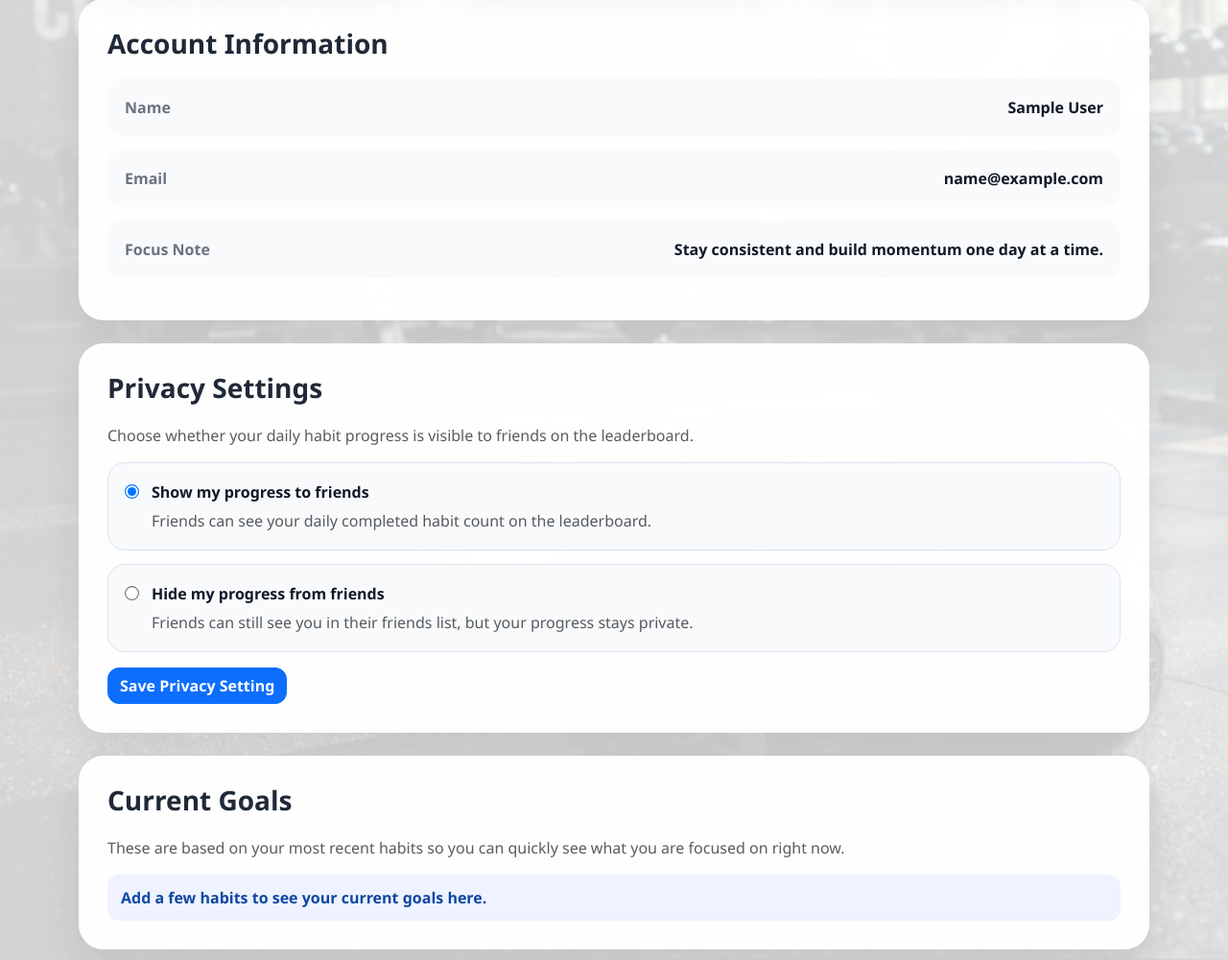
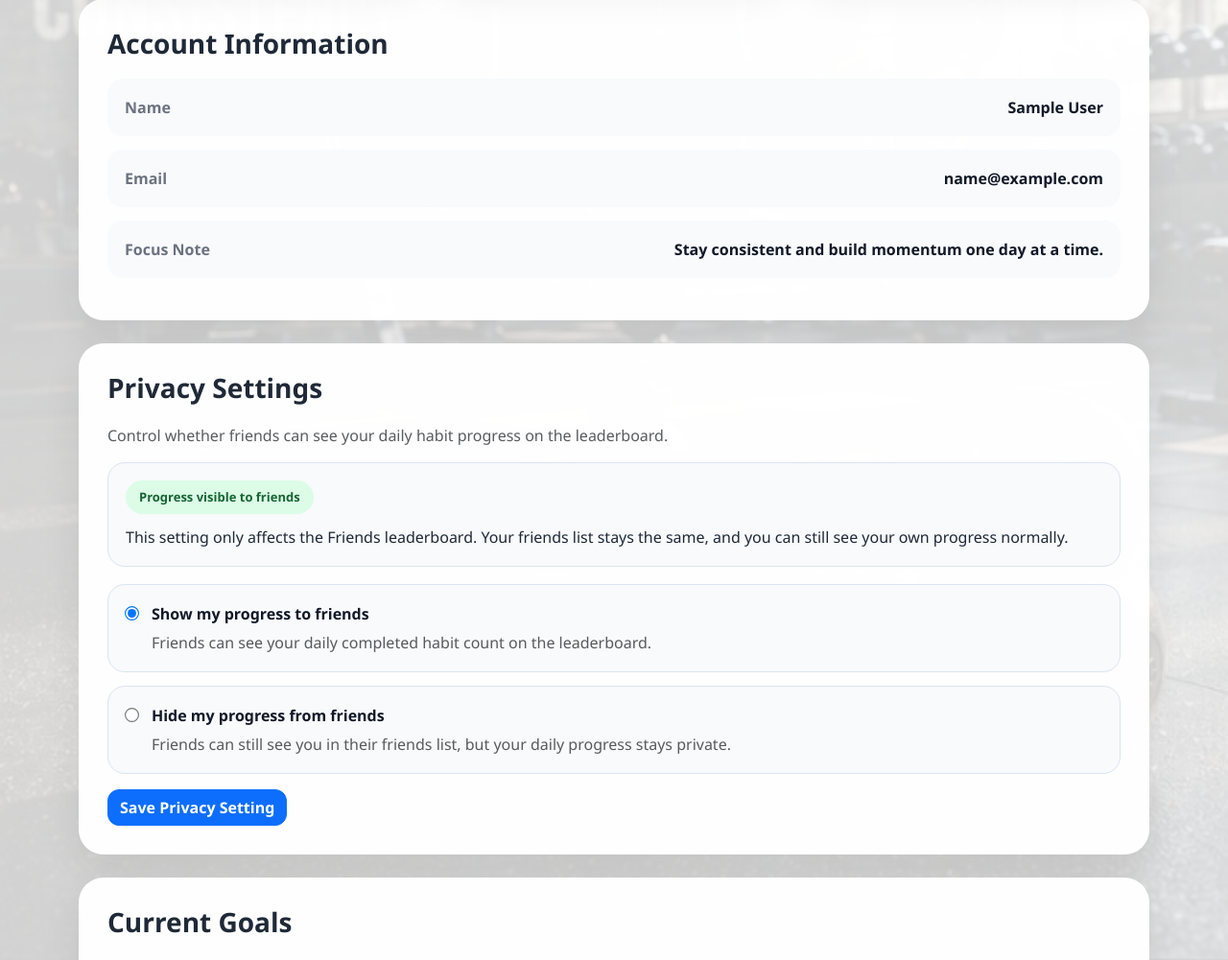
Before and after one commit to wenghengan-source/Agile-Web-Development-Project, a Flask app: page /profile in a window 1280 px wide. Shown: the part 620-1621 px from the top of the page at 96% size. Run offline with Flask 3, Linux system fonts and the light colour scheme; the visitor is signed in with stand-in values (Sample User, id 1); data comes from the database, SQL or seed files in the repository; data that the repository does not hold is empty; some libraries are stand-ins or nearby versions.

Commit message:
Improve privacy wording and feedback

```diff
--- a/Habit-tracker/app.py
+++ b/Habit-tracker/app.py
@@ -1688,13 +1688,18 @@ def friends():
             user["name"].lower()
         )
     )
+    hidden_friend_count = len([
+        user for user in leaderboard
+        if not user["is_current_user"] and not user["can_show_progress"]
+    ])
 
     conn.close()
 
     return render_template(
         "friends.html",
         friend_list=friend_list,
-        leaderboard=leaderboard
+        leaderboard=leaderboard,
+        hidden_friend_count=hidden_friend_count
     )
 
 
--- a/Habit-tracker/static/style.css
+++ b/Habit-tracker/static/style.css
@@ -1623,6 +1623,16 @@ h1, h2, h3, h4, h5 {
     gap: 14px;
 }
 
+.leaderboard-feedback-banner {
+    margin-top: 20px;
+    background: #f8fafc;
+    border: 1px solid #dbe4f0;
+    color: #475569;
+    border-radius: 18px;
+    padding: 14px 18px;
+    font-weight: 600;
+}
+
 .leaderboard-item {
     background: #f8fafc;
     border-radius: 20px;
@@ -1641,6 +1651,11 @@ h1, h2, h3, h4, h5 {
 .leaderboard-item.top-rank {
     background: linear-gradient(135deg, #fff7ed, #eef4ff);
     border: 2px solid #facc15;
+}
+
+.leaderboard-item-private {
+    background: linear-gradient(180deg, #f8fafc, #f1f5f9);
+    border: 1px dashed #cbd5e1;
 }
 
 .leaderboard-rank {
@@ -2087,6 +2102,34 @@ h1, h2, h3, h4, h5 {
     gap: 14px;
 }
 
+.privacy-explainer {
+    background: #f8fafc;
+    border: 1px solid #dbe4f0;
+    border-radius: 18px;
+    padding: 18px;
+    margin-bottom: 18px;
+}
+
+.privacy-status-chip {
+    display: inline-flex;
+    align-items: center;
+    padding: 8px 14px;
+    border-radius: 999px;
+    font-size: 13px;
+    font-weight: 800;
+    margin-bottom: 12px;
+}
+
+.privacy-status-public {
+    background: #dcfce7;
+    color: #166534;
+}
+
+.privacy-status-private {
+    background: #e0e7ff;
+    color: #4338ca;
+}
+
 .privacy-option-card {
     background: #f8fafc;
     border: 1px solid #dbe4f0;
--- a/Habit-tracker/templates/profile.html
+++ b/Habit-tracker/templates/profile.html
@@ -95,8 +95,22 @@
     <div class="profile-card mt-4">
         <h3>Privacy Settings</h3>
         <p class="text-muted">
-            Choose whether your daily habit progress is visible to friends on the leaderboard.
+            Control whether friends can see your daily habit progress on the leaderboard.
         </p>
+
+        <div class="privacy-explainer">
+            <div class="privacy-status-chip {% if share_progress_with_friends == 1 %}privacy-status-public{% else %}privacy-status-private{% endif %}">
+                {% if share_progress_with_friends == 1 %}
+                    Progress visible to friends
+                {% else %}
+                    Progress hidden from friends
+                {% endif %}
+            </div>
+
+            <p class="mb-0">
+                This setting only affects the Friends leaderboard. Your friends list stays the same, and you can still see your own progress normally.
+            </p>
+        </div>
 
         <form method="POST" action="/update_privacy">
             <div class="privacy-option-group">
@@ -127,7 +141,7 @@
                     <div>
                         <strong>Hide my progress from friends</strong>
                         <p class="mb-0 text-muted">
-                            Friends can still see you in their friends list, but your progress stays private.
+                            Friends can still see you in their friends list, but your daily progress stays private.
                         </p>
                     </div>
                 </label>
```
Also changed, not shown: Habit-tracker/templates/friends.html (+8 -2 lines).
